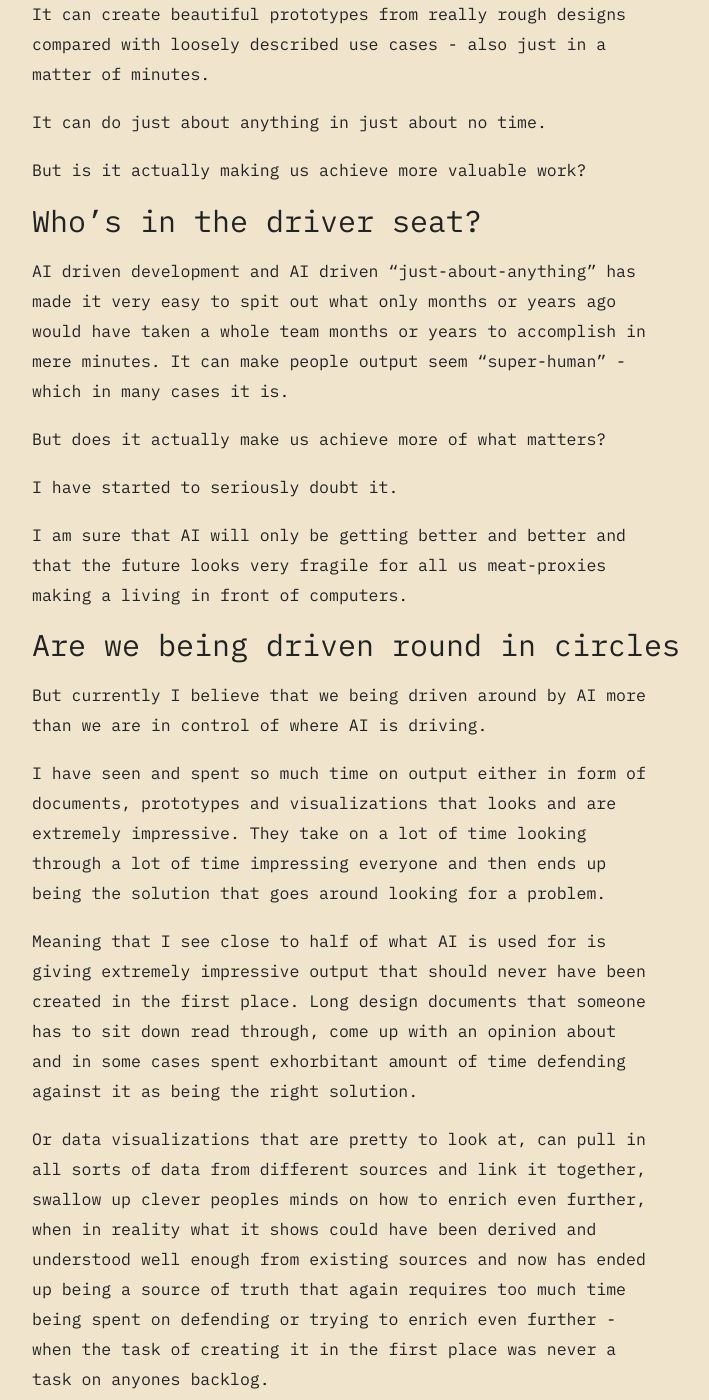
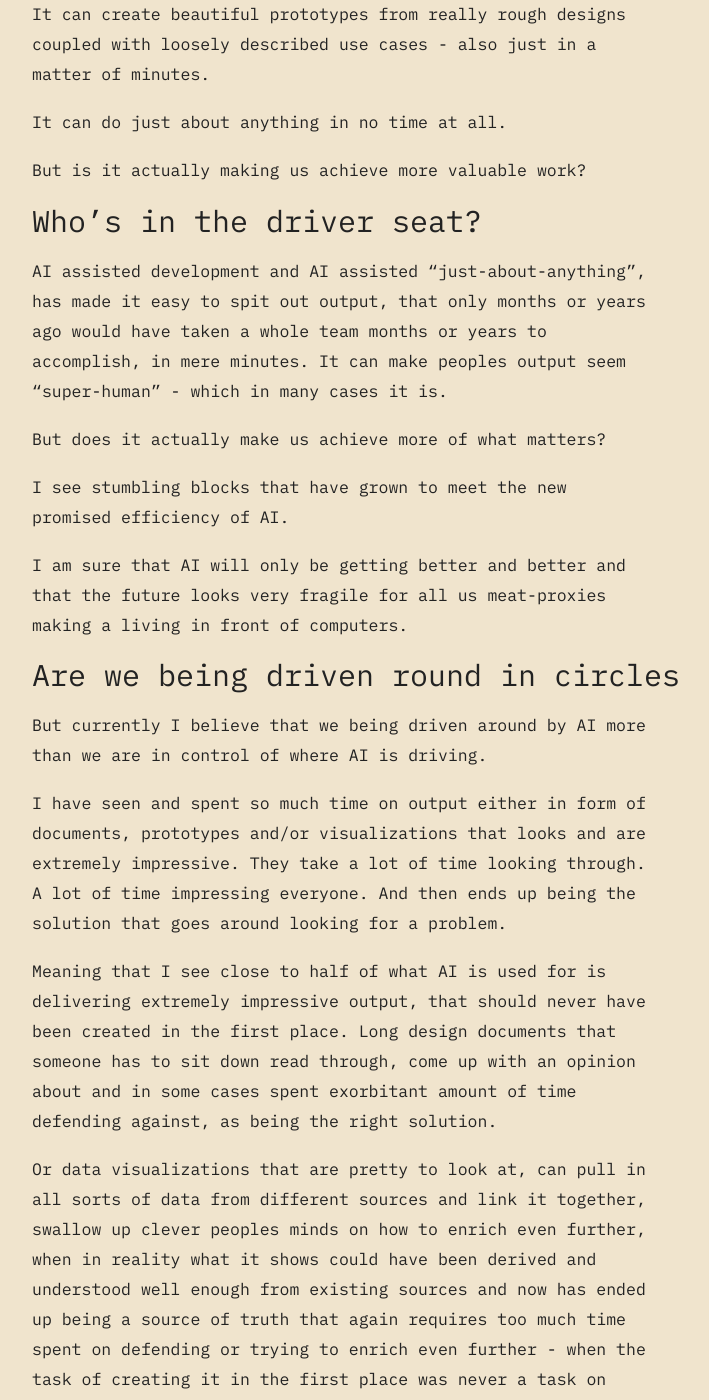
Before and after one commit to jmreiche/jmreiche.github.io, a Jekyll site: the page built from _posts/2026-11-14-ai-driver-or-ai-driven.md, in a window 1280 px wide and 1400 px high, scrolled down 502 px. Shown: the whole window, without its empty margins (128-837 px from the left). Built offline with Jekyll 4.4.1, drawn with Linux system fonts in a browser that asks for light colours; some web fonts are replaced; some of the changed text lies outside the part shown.

Commit message:
Updated AI Driver or AI driven post

```diff
--- a/_posts/2026-11-14-ai-driver-or-ai-driven.md
+++ b/_posts/2026-11-14-ai-driver-or-ai-driven.md
@@ -9,53 +9,49 @@ canonical_url:
 
 
 
-AI driven work in IT makes a lot of really hard things very easy. It can extract huge amounts of data, convert it into a visual representation that would takes days to develop and spit it out in a matter of minutes.
+AI assisted work in IT, makes a lot of really hard things, easy. It can extract huge amounts of data, convert it into a visual representation that would takes days to develop and spit it out in a matter of minutes.
 
 It can have people with surface-level knowledge of an area or problem spit out double digit design documents in a matter of minutes.
 
-It can create beautiful prototypes from really rough designs compared with loosely described use cases - also just in a matter of minutes.
+It can create beautiful prototypes from really rough designs coupled with loosely described use cases - also just in a matter of minutes.
 
-It can do just about anything in just about no time.
+It can do just about anything in no time at all.
 
 But is it actually making us achieve more valuable work?
 
 
-<a id="org4c9c518"></a>
-
 # Who's in the driver seat?
 
-AI driven development and AI driven "just-about-anything" has made it very easy to spit out what only months or years ago would have taken a whole team months or years to accomplish in mere minutes. It can make people output seem "super-human" - which in many cases it is.
+AI assisted development and AI assisted "just-about-anything", has made it easy to spit out output, that only months or years ago would have taken a whole team months or years to accomplish, in mere minutes. It can make peoples output seem "super-human" - which in many cases it is.
 
 But does it actually make us achieve more of what matters?
 
-I have started to seriously doubt it.
+I see stumbling blocks that have grown to meet the new promised efficiency of AI.
 
 I am sure that AI will only be getting better and better and that the future looks very fragile for all us meat-proxies making a living in front of computers.
 
-
-<a id="orgeb4b267"></a>
 
 # Are we being driven round in circles
 
 But currently I believe that we being driven around by AI more than we are in control of where AI is driving.
 
-I have seen and spent so much time on output either in form of documents, prototypes and  visualizations that looks and are extremely impressive. They take on a lot of time looking through a lot of time impressing everyone and then ends up being the solution that goes around looking for a problem.
+I have seen and spent so much time on output either in form of documents, prototypes and/or visualizations that looks and are extremely impressive. They take a lot of time looking through. A lot of time impressing everyone. And then ends up being the solution that goes around looking for a problem.
 
-Meaning that I see close to half of what AI is used for is giving extremely impressive output that should never have been created in the first place. Long design documents that someone has to sit down read through, come up with an opinion about and in some cases spent exhorbitant amount of time defending against it as being the right solution.
+Meaning that I see close to half of what AI is used for is delivering extremely impressive output, that should never have been created in the first place. Long design documents that someone has to sit down read through, come up with an opinion about and in some cases spent exorbitant amount of time defending against, as being the right solution.
 
-Or data visualizations that are pretty to look at, can pull in all sorts of data from different sources and link it together, swallow up clever peoples minds on how to enrich even further, when in reality what it shows could have been derived and understood well enough from existing sources and now has ended up being a source of truth that again requires too much time being spent on defending or trying to enrich even further - when the task of creating it in the first place was never a task on anyones backlog.
+Or data visualizations that are pretty to look at, can pull in all sorts of data from different sources and link it together, swallow up clever peoples minds on how to enrich even further, when in reality what it shows could have been derived and understood well enough from existing sources and now has ended up being a source of truth that again requires too much time spent on defending or trying to enrich even further - when the task of creating it in the first place was never a task on anyone's backlog.
 
 
-<a id="org7122631"></a>
+# It is not what can be created it is what *should*
 
-# It is not what can be created it is what should
-
-What many people recognized and has known for a very long time is that IT in general and development especially it was never a question of what can be created or spent time on. It was always a question of what should.
+What many people recognized and has known for a very long time, is that IT in general and development especially, was never a question of what *can* be created. It was always a question of what *should*.
 
 An under-funded IT department paired with a over-funded business department shows this brilliantly. It always ends up with a huge mess of applications - all solving actual business needs - but each being developed by either semi-capable business-developers or external consultancies solving the assignment they are presented with to the specification required.
 
-But no one ever looks at the big picture trying to figure out what are things we not only can solve but things we should solve. What is our core business and how do we build, protect and evolve that in a sustainable way while outsourcing or buying things that are outside of that.
+But no one ever looks at the big picture. Trying to figure out what are things we not only can solve, but things we *should* solve. What is our core business and how do we build, protect and evolve that in a sustainable way while outsourcing or buying capabilities outside of that.
 
-Maybe sometime in the future it won't matter and every business is controlled and maintained entirely by AI, but where we stand currently we should seriously consider whether we are in the driver seat or whether we are being driven around.
+Maybe sometime in the future it won't matter and every business is controlled and maintained entirely by AI, but where we stand currently, we should seriously consider whether we are in the driver seat or whether we are being driven around.
 
 AI is now good enough that it can solve almost any task we throw at it - also the ones that should never have been solved in the first place. Nothing is free there is always an opportunity cost.
+
+The problem of deciding what *should* be solved has always been an issue. But just as AI enhances the ability to deliver, it also enhances all the problems that follow.
```
